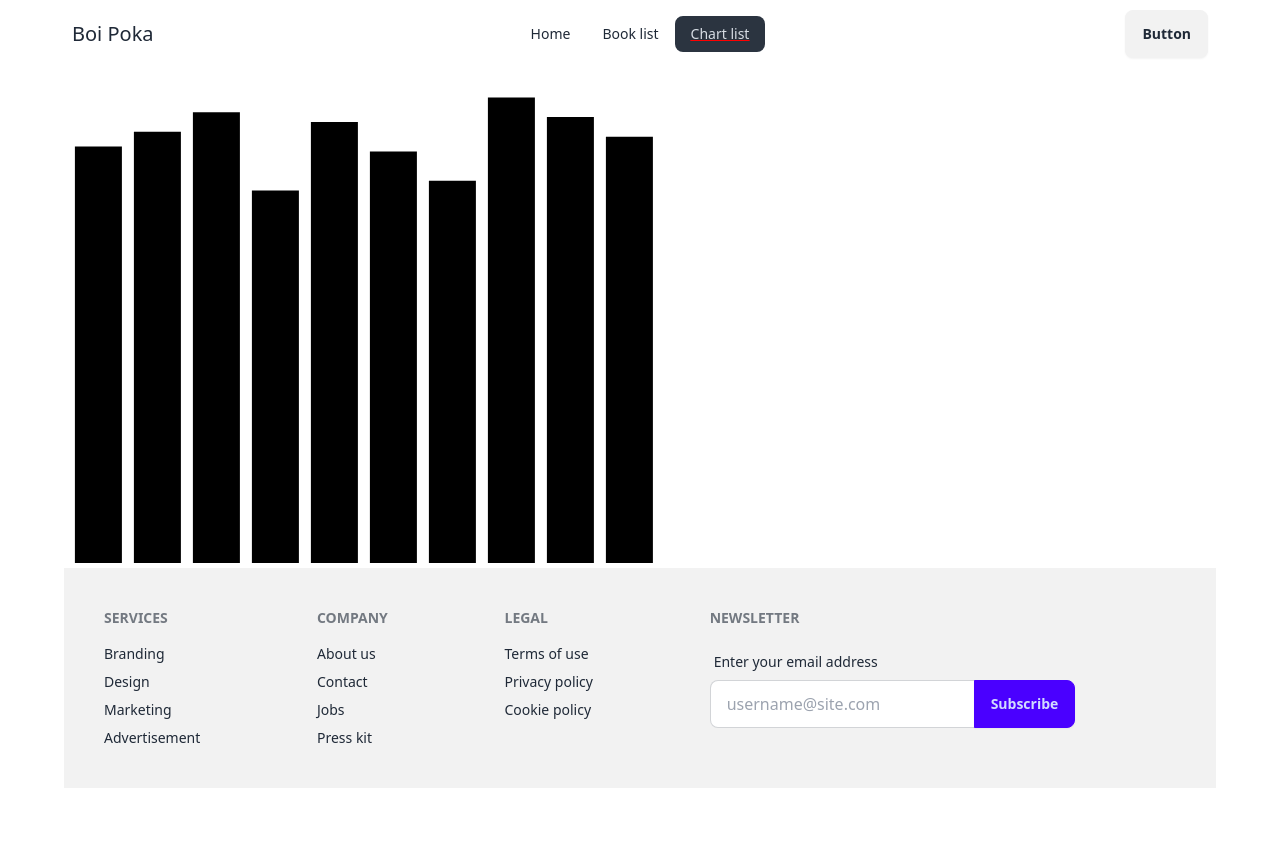
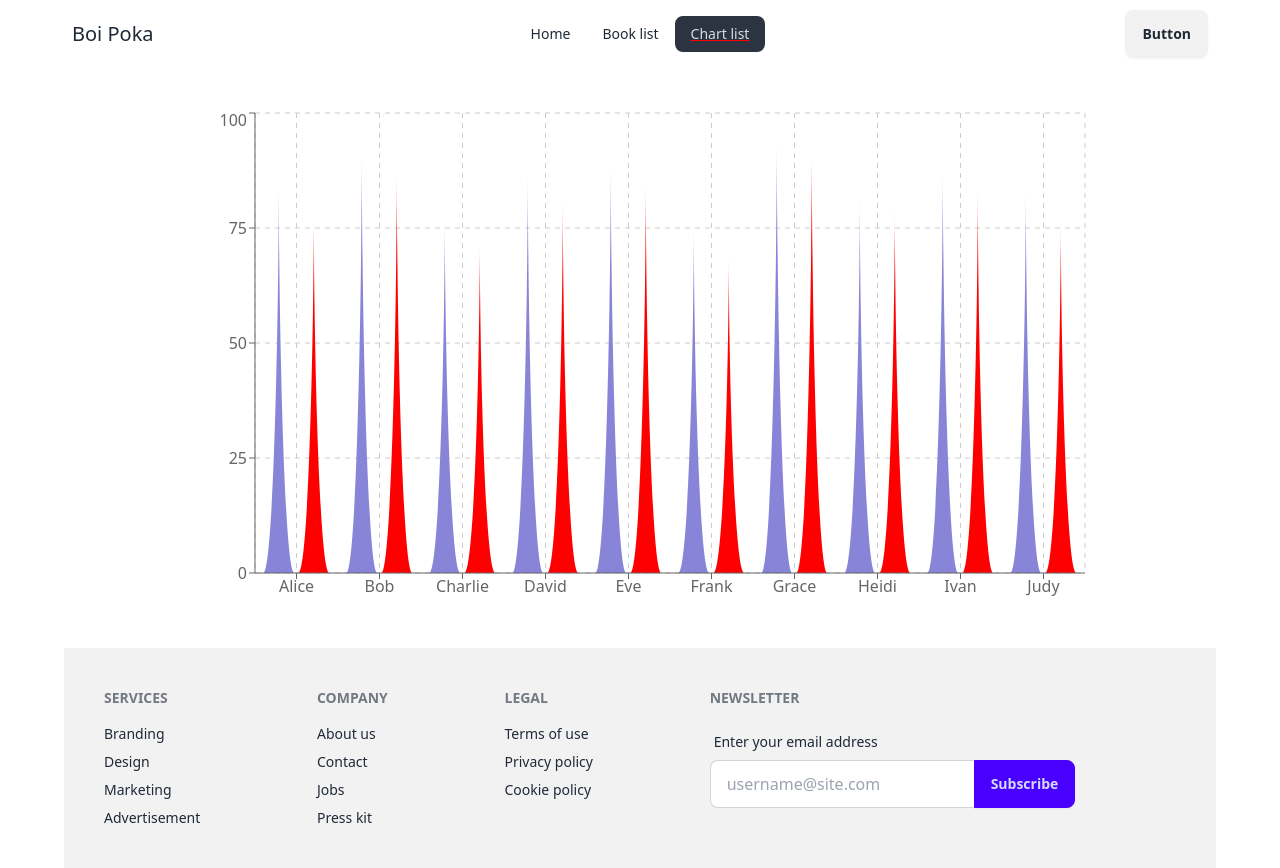
Before and after one commit to YousufOO7/Boi-Poka, a React app in the folder boi-poka/: page /chart-list in a window 1280 px wide. Before the commit the page ends 800 px from the top, so only its background shows below. Built offline with nearby package versions, Linux system fonts and the light colour scheme; the HTML template or start-up script is replaced by a standard one.

Commit message:
added the Bar chart file

```diff
--- a/boi-poka/src/components/Chart/Chart.jsx
+++ b/boi-poka/src/components/Chart/Chart.jsx
@@ -4,24 +4,49 @@ import { BarChart, Bar, XAxis, YAxis, Tooltip, Legend, CartesianGrid } from 'rec
 const Chart = props => {
 
     const subjectMarks = [
-        { "exam": 1, "math": 85, "physics": 78 },
-        { "exam": 2, "math": 88, "physics": 82 },
-        { "exam": 3, "math": 92, "physics": 79 },
-        { "exam": 4, "math": 76, "physics": 85 },
-        { "exam": 5, "math": 90, "physics": 87 },
-        { "exam": 6, "math": 84, "physics": 80 },
-        { "exam": 7, "math": 78, "physics": 76 },
-        { "exam": 8, "math": 95, "physics": 89 },
-        { "exam": 9, "math": 91, "physics": 83 },
-        { "exam": 10, "math": 87, "physics": 90 }
+        { "student": "Alice", "math_marks": 85, "physics_marks": 78 },
+        { "student": "Bob", "math_marks": 92, "physics_marks": 88 },
+        { "student": "Charlie", "math_marks": 78, "physics_marks": 72 },
+        { "student": "David", "math_marks": 88, "physics_marks": 81 },
+        { "student": "Eve", "math_marks": 90, "physics_marks": 85 },
+        { "student": "Frank", "math_marks": 76, "physics_marks": 69 },
+        { "student": "Grace", "math_marks": 95, "physics_marks": 92 },
+        { "student": "Heidi", "math_marks": 82, "physics_marks": 80 },
+        { "student": "Ivan", "math_marks": 89, "physics_marks": 84 },
+        { "student": "Judy", "math_marks": 84, "physics_marks": 77 }
     ]
 
+
+    const getPath = (x, y, width, height) => (
+        `M${x},${y + height}
+         C${x + width / 3},${y + height} ${x + width / 2},${y + height / 3} ${x + width / 2}, ${y}
+         C${x + width / 2},${y + height / 3} ${x + 2 * width / 3},${y + height} ${x + width}, ${y + height}
+         Z`
+    );
+
+    const TriangleBar = (props) => {
+        const {
+            fill, x, y, width, height,
+        } = props;
+
+        return <path d={getPath(x, y, width, height)} stroke="none" fill={fill} />;
+    };
+
+
+
     return (
-        <div className='mx-auto'>
-           <BarChart width={600} height={500} data={subjectMarks}>
-                <Tooltip wrapperStyle={{ width: 100, backgroundColor: 'red' }}></Tooltip>
-                <Bar dataKey={'math'}></Bar>
-           </BarChart>
+        <div className='my-10 flex justify-center'>
+            <BarChart width={900} height={500} data={subjectMarks}>
+                <CartesianGrid stroke="#ccc" strokeDasharray="5 5" ></CartesianGrid>
+                <Tooltip wrapperStyle={{ width: 200, backgroundColor: '#ccc' }}></Tooltip>
+                <Bar dataKey="math_marks" fill="#8884d8"
+                    shape={<TriangleBar />} />
+                <Bar dataKey="physics_marks" fill="red"
+                    shape={<TriangleBar />} />
+                <XAxis dataKey="student" />
+                <YAxis />
+            </BarChart>
+
         </div>
     );
 };
```
